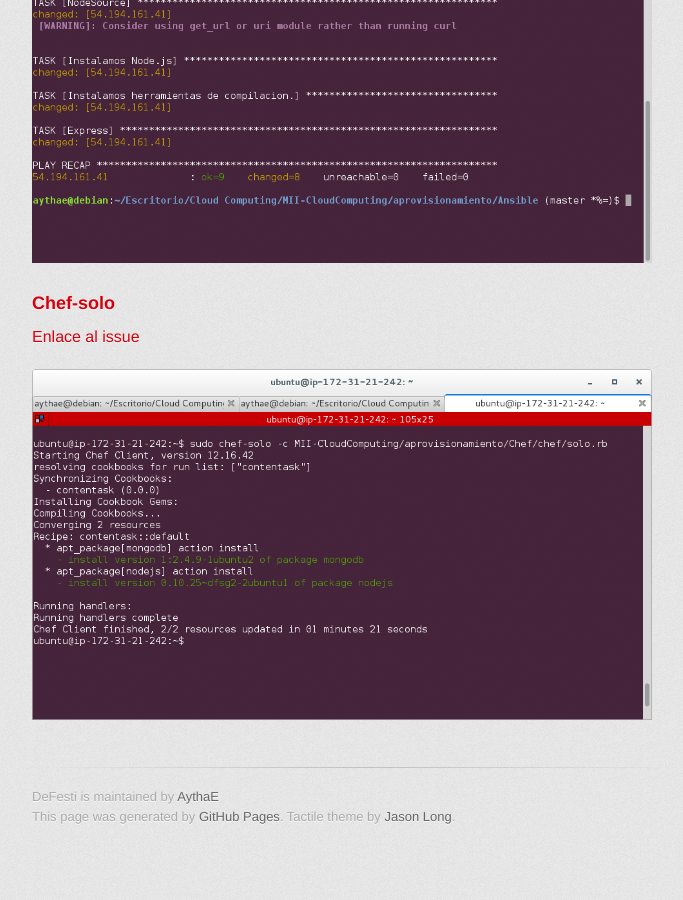
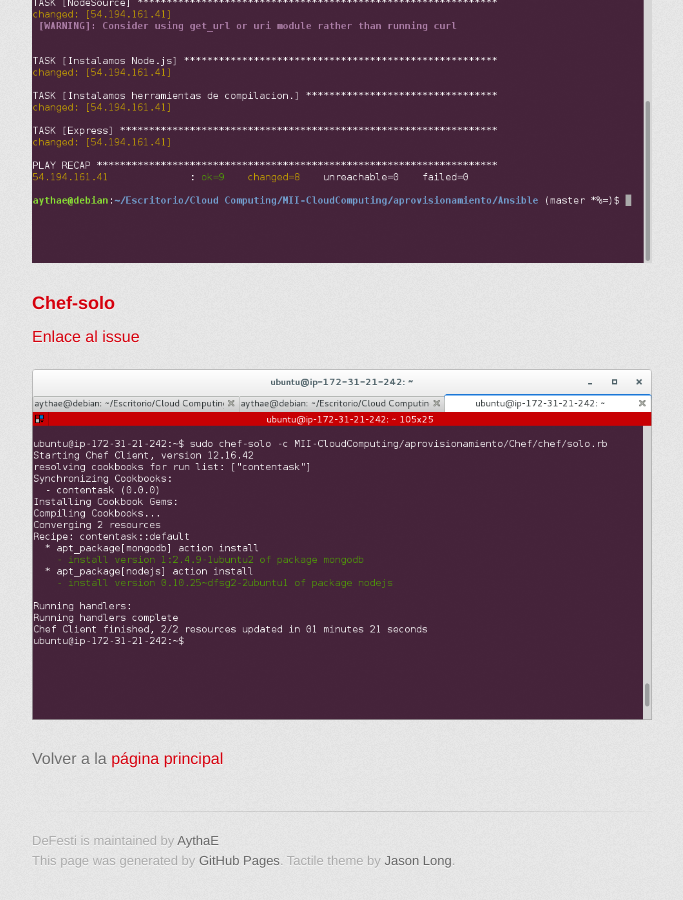
Before and after one commit to AythaE/DeFesti, a Jekyll site: the page built from prueba_provisionamiento_companieros.md, in a window 1280 px wide and 900 px high, scrolled down 2442 px. Shown: the whole window, without its empty margins (298-981 px from the left). Built offline with Jekyll 4.4.1, drawn with Linux system fonts in a browser that asks for light colours; some web fonts are replaced; before the commit the page ends 3298 px from its top, so only the background shows below that.

Commit message:
Actulizados enlaces de provisionamiento en gh-pages closes #8 y closes #9

```diff
--- a/prueba_provisionamiento_companieros.md
+++ b/prueba_provisionamiento_companieros.md
@@ -32,3 +32,6 @@ layout: index
 [Enlace al issue](https://github.com/joseangeldiazg/MII-CloudComputing/issues/6#issuecomment-262655754)
 
 ![Ejecucion chef-solo joseangeldiazg](https://raw.githubusercontent.com/AythaE/DeFesti/gh-pages/images/Ejecucion%20chef%20joseangeldiazg.png "Ejecución chef-solo joseangeldiazg")
+
+
+Volver a la [página principal](index)
```
Also changed, not shown: README.md.
